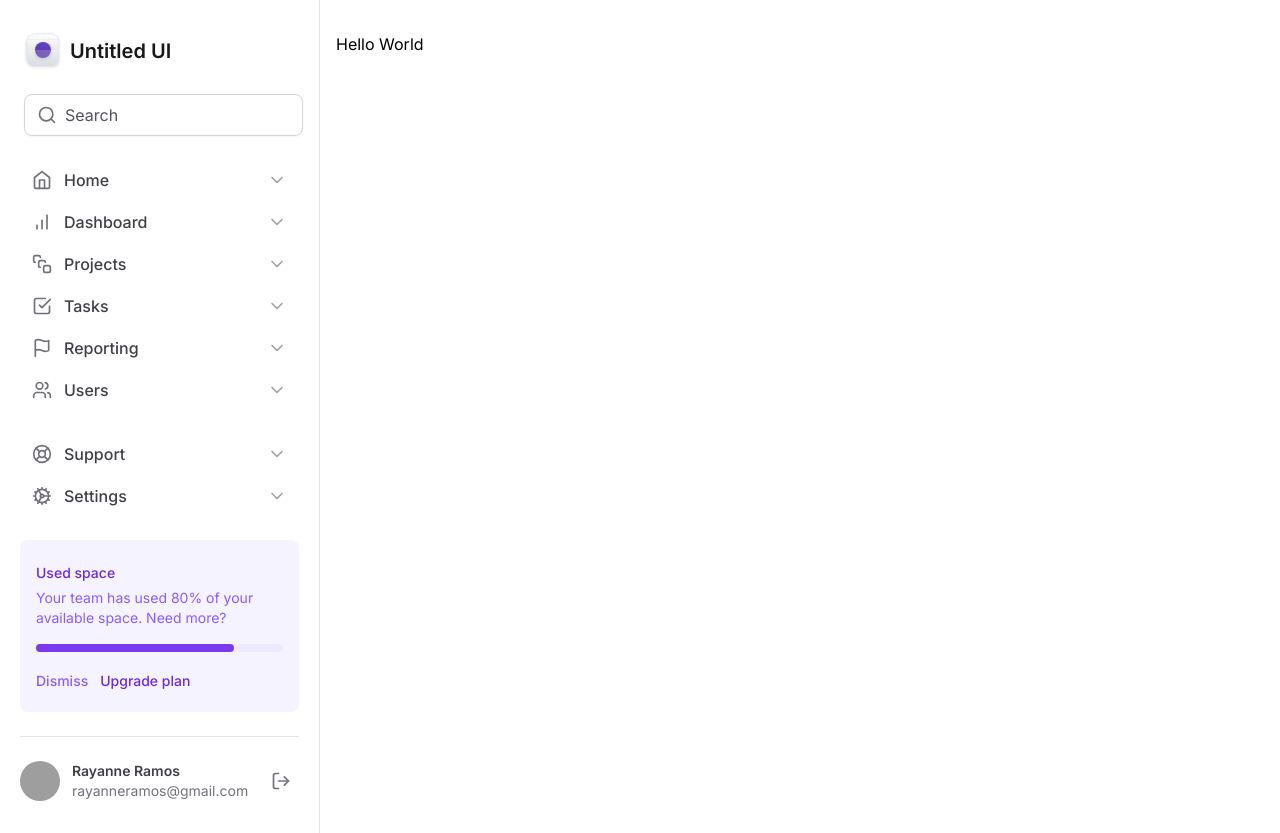
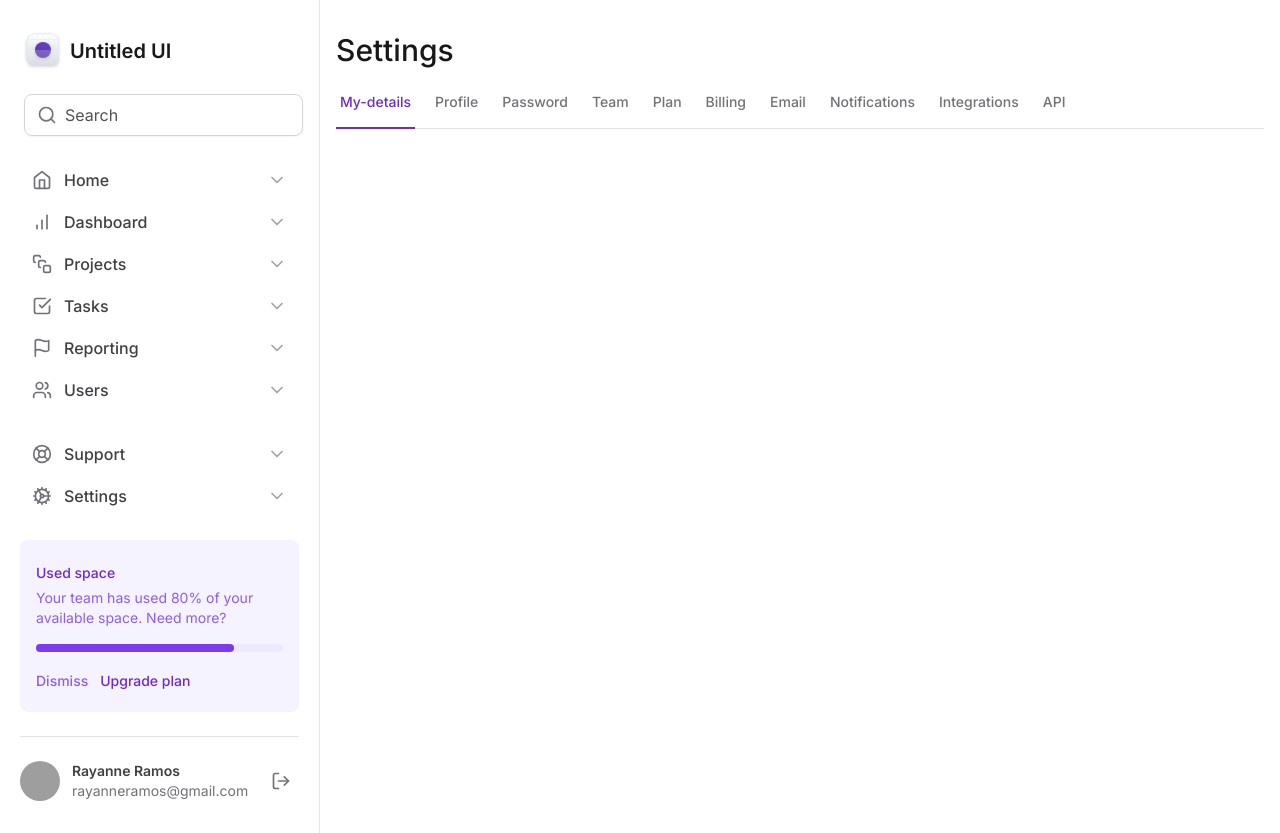
Before and after one commit to RayanneRamos/masterizando-tailwind, a Next.js app: page / in a window 1280 px wide. Built offline with nearby package versions, Linux system fonts and the light colour scheme; grey boxes are pictures that could not be loaded.

Commit message:
criando abas com Radix Tabs

```diff
--- a/src/app/layout.tsx
+++ b/src/app/layout.tsx
@@ -1,28 +1,29 @@
-import { Sidebar } from '@/components/Sidebar'
-import './globals.css'
-import type { Metadata } from 'next'
-import { Inter } from 'next/font/google'
+/* eslint-disable prettier/prettier */
+import { Sidebar } from "@/components/Sidebar";
+import "./globals.css";
+import type { Metadata } from "next";
+import { Inter } from "next/font/google";
 
-const inter = Inter({ subsets: ['latin'] })
+const inter = Inter({ subsets: ["latin"] });
 
 export const metadata: Metadata = {
-  title: 'Create Next App',
-  description: 'Generated by create next app',
-}
+  title: "Create Next App",
+  description: "Generated by create next app",
+};
 
 export default function RootLayout({
   children,
 }: {
-  children: React.ReactNode
+  children: React.ReactNode;
 }) {
   return (
-    <html lang="en">
+    <html lang="en" className="antialiased">
       <body className={inter.className}>
-        <div className="grid-cols-app grid min-h-screen">
+        <div className="grid min-h-screen grid-cols-app">
           <Sidebar />
           <main className="px-4 pb-12 pt-8">{children}</main>
         </div>
       </body>
     </html>
-  )
+  );
 }
--- a/src/app/page.tsx
+++ b/src/app/page.tsx
@@ -1,9 +1,12 @@
-import { Sidebar } from '@/components/Sidebar'
+/* eslint-disable prettier/prettier */
+import { SettingsTabs } from "@/components/SettingsTabs";
+import * as Tabs from "@radix-ui/react-tabs";
 
 export default function Home() {
   return (
     <>
-      <h1>Hello World</h1>
+      <h1 className="text-3xl font-medium text-zinc-900">Settings</h1>
+      <SettingsTabs />
     </>
-  )
+  );
 }
--- /dev/null
+++ b/src/components/SettingsTabs/TabItem.tsx
@@ -0,0 +1,24 @@
+/* eslint-disable prettier/prettier */
+"use client";
+import * as Tabs from "@radix-ui/react-tabs";
+
+export interface TabItemProps {
+  value: string;
+  title: string;
+  isSelected?: boolean;
+}
+
+export function TabItem({ value, title, isSelected = false }: TabItemProps) {
+  return (
+    <Tabs.Trigger
+      value={value}
+      className="relative px-1 pb-4 text-sm font-medium text-zinc-500 hover:text-violet-700 data-[state=active]:text-violet-700"
+    >
+      <span>{title}</span>
+
+      {isSelected && (
+        <div className="absolute -bottom-px left-0 right-0 h-0.5 bg-violet-700"></div>
+      )}
+    </Tabs.Trigger>
+  );
+}
--- /dev/null
+++ b/src/components/SettingsTabs/index.tsx
@@ -0,0 +1,54 @@
+/* eslint-disable prettier/prettier */
+"use client";
+import * as Tabs from "@radix-ui/react-tabs";
+import { TabItem } from "./TabItem";
+import { useState } from "react";
+
+export function SettingsTabs() {
+  const [currentTab, setCurrentTab] = useState("my-details");
+
+  return (
+    <Tabs.Root value={currentTab} onValueChange={setCurrentTab}>
+      <Tabs.List className="mt-6 flex w-full items-center gap-4 border-b border-zinc-200">
+        <TabItem
+          value="my-details"
+          title="My-details"
+          isSelected={currentTab === "my-details"}
+        />
+        <TabItem
+          value="profile"
+          title="Profile"
+          isSelected={currentTab === "profile"}
+        />
+        <TabItem
+          value="password"
+          title="Password"
+          isSelected={currentTab === "password"}
+        />
+        <TabItem value="team" title="Team" isSelected={currentTab === "team"} />
+        <TabItem value="plan" title="Plan" isSelected={currentTab === "plan"} />
+        <TabItem
+          value="billing"
+          title="Billing"
+          isSelected={currentTab === "billing"}
+        />
+        <TabItem
+          value="email"
+          title="Email"
+          isSelected={currentTab === "email"}
+        />
+        <TabItem
+          value="notifications"
+          title="Notifications"
+          isSelected={currentTab === "notifications"}
+        />
+        <TabItem
+          value="integrations"
+          title="Integrations"
+          isSelected={currentTab === "integrations"}
+        />
+        <TabItem value="api" title="API" isSelected={currentTab === "api"} />
+      </Tabs.List>
+    </Tabs.Root>
+  );
+}
```
